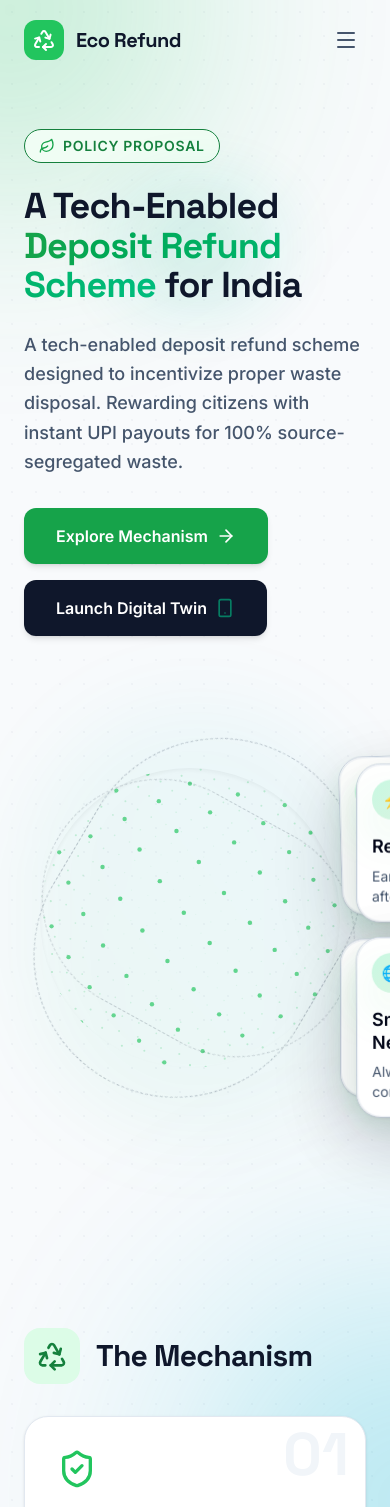
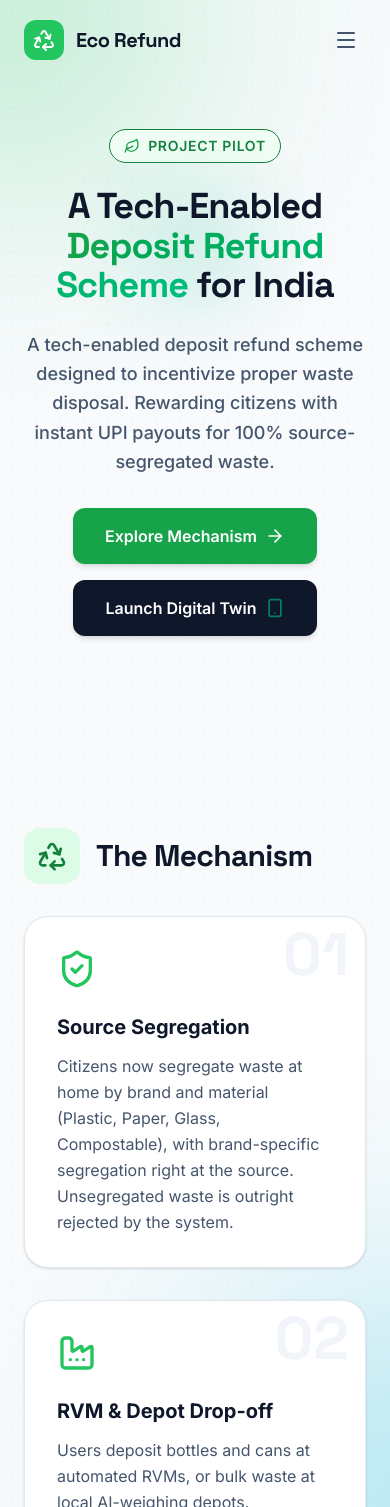
Before and after one commit to kavyadeepdev/ecorefund, a React (Vite) app: page / in a window 390 px wide. Shown: the top 1507 px of the page. Built offline with nearby package versions, Linux system fonts and the light colour scheme.

Commit message:
fix: remove globe element for small and medium displays

```diff
--- a/src/App.tsx
+++ b/src/App.tsx
@@ -84,9 +84,9 @@ export default function App() {
           <main className="max-w-7xl mx-auto px-6 py-12 md:py-24 space-y-32 relative z-10">
             {/* Hero Section */}
             <section id="vision" className="relative pb-16 md:pb-24 overflow-visible">
-              <div className="grid md:grid-cols-12 gap-16 lg:gap-24 items-center">
+              <div className="grid lg:grid-cols-12 gap-16 lg:gap-24 items-center">
                 {/* Left Side: Hero Text */}
-                <div className="md:col-span-6 space-y-8 text-left relative z-10 max-w-xl md:pr-12">
+                <div className="lg:col-span-6 space-y-8 text-center lg:text-left mx-auto lg:mx-0 relative z-10 max-w-xl lg:pr-12">
                   <div className="space-y-6">
                     <motion.div
                       initial={{ opacity: 0, y: 10 }}
@@ -95,7 +95,7 @@ export default function App() {
                       className="inline-flex items-center gap-2 px-3.5 py-1.5 rounded-full bg-brand-50 border border-brand-200 text-brand-700 text-sm font-semibold uppercase tracking-wider"
                     >
                       <Leaf className="w-4 h-4 text-brand-600" />
-                      Policy Proposal
+                      Project Pilot
                     </motion.div>
 
                     <motion.h1
@@ -121,7 +121,7 @@ export default function App() {
                     initial={{ opacity: 0, y: 15 }}
                     animate={{ opacity: 1, y: 0 }}
                     transition={{ delay: 0.4 }}
-                    className="flex flex-wrap gap-4"
+                    className="flex flex-wrap gap-4 justify-center lg:justify-start"
                   >
                     <a href="#mechanism" className="bg-brand-600 hover:bg-brand-700 text-white px-8 py-4 rounded-xl font-semibold flex items-center gap-2 transition-all hover:gap-3 shadow-md hover:shadow-brand-500/20">
                       Explore Mechanism <ArrowRight className="w-5 h-5" />
@@ -140,7 +140,7 @@ export default function App() {
                   initial={{ opacity: 0, scale: 0.95 }}
                   animate={{ opacity: 1, scale: 1 }}
                   transition={{ delay: 0.3, duration: 0.6 }}
-                  className="md:col-span-6 flex justify-center items-center relative md:pl-12"
+                  className="hidden lg:flex lg:col-span-6 justify-center items-center relative lg:pl-12"
                 >
                   <div className="absolute inset-0 bg-gradient-to-tr from-brand-500/5 to-cyan-500/5 rounded-full blur-2xl -z-10" />
                   <ThreeDGlobe />
--- a/src/components/ThreeDGlobe.tsx
+++ b/src/components/ThreeDGlobe.tsx
@@ -34,11 +34,12 @@ export default function ThreeDGlobe() {
     let width = canvas.width;
     let height = canvas.height;
 
-    // Handle resizing
-    const resize = () => {
-      if (!canvas || !containerRef.current) return;
-      const rect = containerRef.current.getBoundingClientRect();
-      // Keep canvas square based on container width
+    // Handle resizing using ResizeObserver to support dynamic grid and display visibility transitions
+    const resizeObserver = new ResizeObserver((entries) => {
+      for (let entry of entries) {
+        const rect = entry.contentRect;
+        if (rect.width === 0) continue; // Ignore when container is hidden (e.g. mobile)
+
         const size = Math.min(rect.width, 540);
         canvas.width = size * window.devicePixelRatio;
         canvas.height = size * window.devicePixelRatio;
@@ -47,10 +48,12 @@ export default function ThreeDGlobe() {
         width = canvas.width;
         height = canvas.height;
         ctx.scale(window.devicePixelRatio, window.devicePixelRatio);
-    };
+      }
+    });
 
-    resize();
-    window.addEventListener('resize', resize);
+    if (containerRef.current) {
+      resizeObserver.observe(containerRef.current);
+    }
 
     // Generate globe particles
     const particleCount = 750;
@@ -151,7 +154,7 @@ export default function ThreeDGlobe() {
 
     return () => {
       cancelAnimationFrame(animationFrameId);
-      window.removeEventListener('resize', resize);
+      resizeObserver.disconnect();
     };
   }, []);
 
```
Lines whose indentation alone changed are shown as unchanged.
